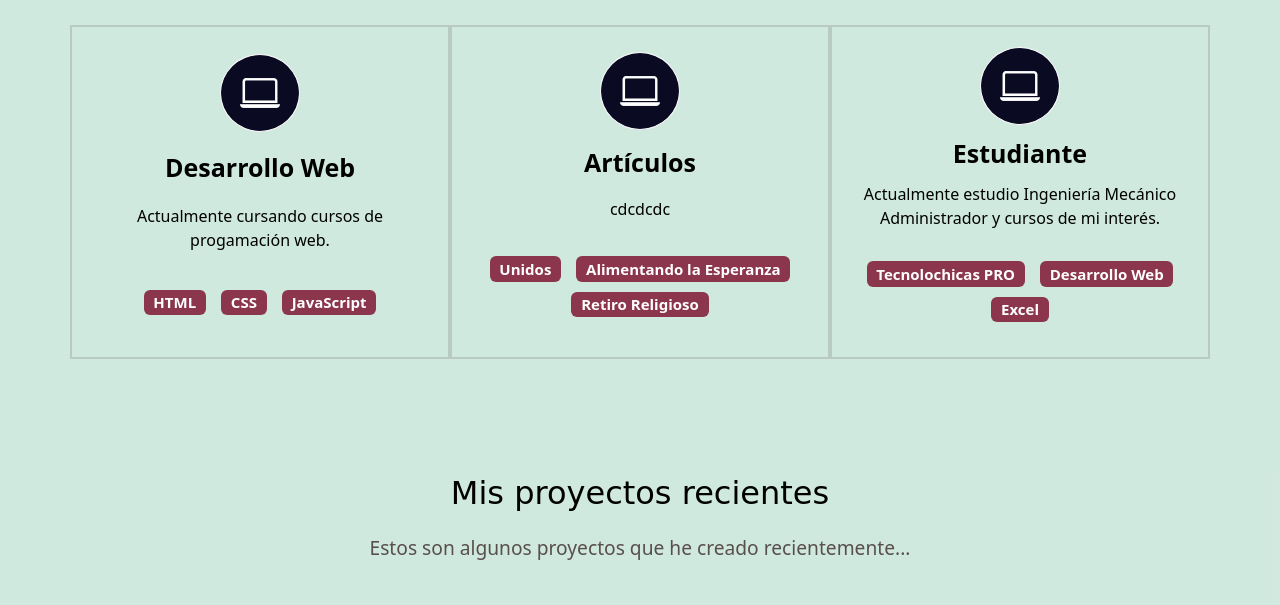
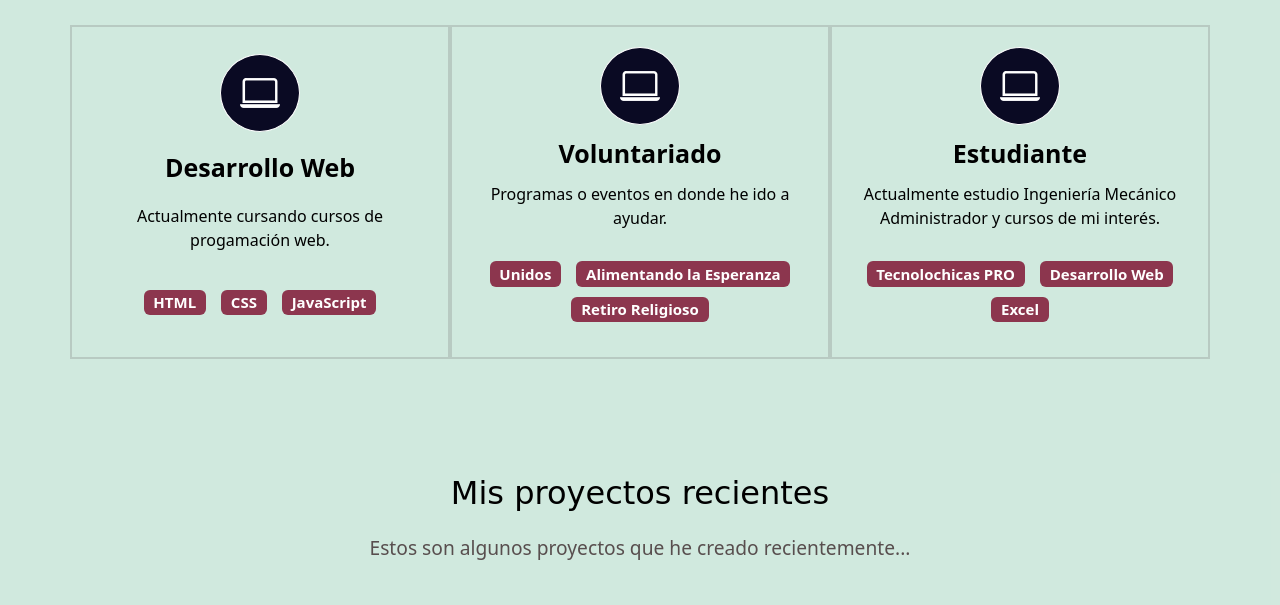
Before and after one commit to Vivianafdz/Vivianafdz.github.io, a plain HTML site: page index.html in a window 1280 px wide. Shown: the part 1560-2165 px from the top of the page. Drawn offline with nearby package versions, Linux system fonts and the light colour scheme; a web font is replaced by a local one.

Commit message:
Update index.html

```diff
--- a/index.html
+++ b/index.html
@@ -92,8 +92,8 @@
           <!-- Voluntariado -->
           <div class="columna col-12 col-md-4">
             <i class="bi bi-laptop"></i>
-            <p class="experiencia-titulo">Artículos</p>
-            <p>cdcdcdc</p>
+            <p class="experiencia-titulo">Voluntariado</p>
+            <p>Programas o eventos en donde he ido a ayudar.</p>
             <div class="badges-contenedor">
               <span class="badge">Unidos</span>
               <span class="badge">Alimentando la Esperanza</span>
```
